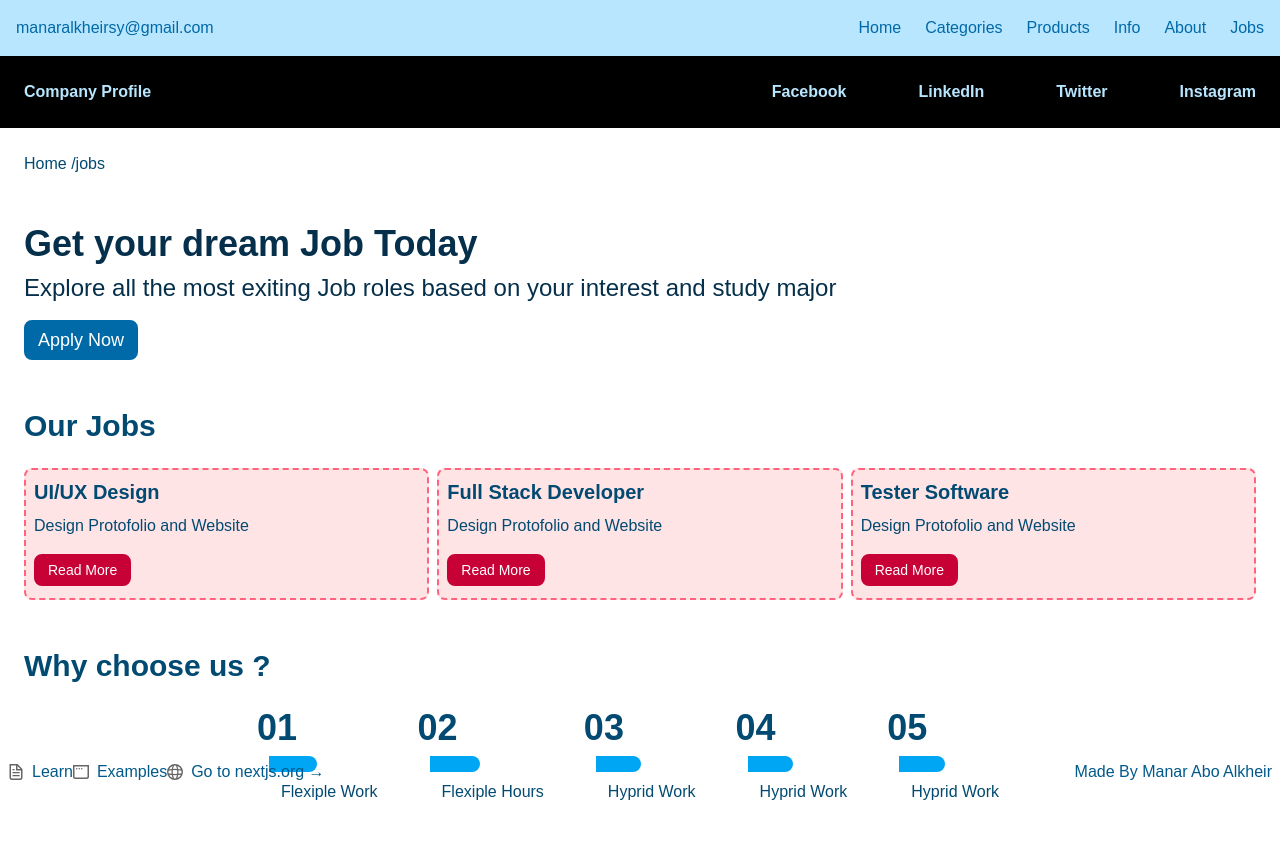
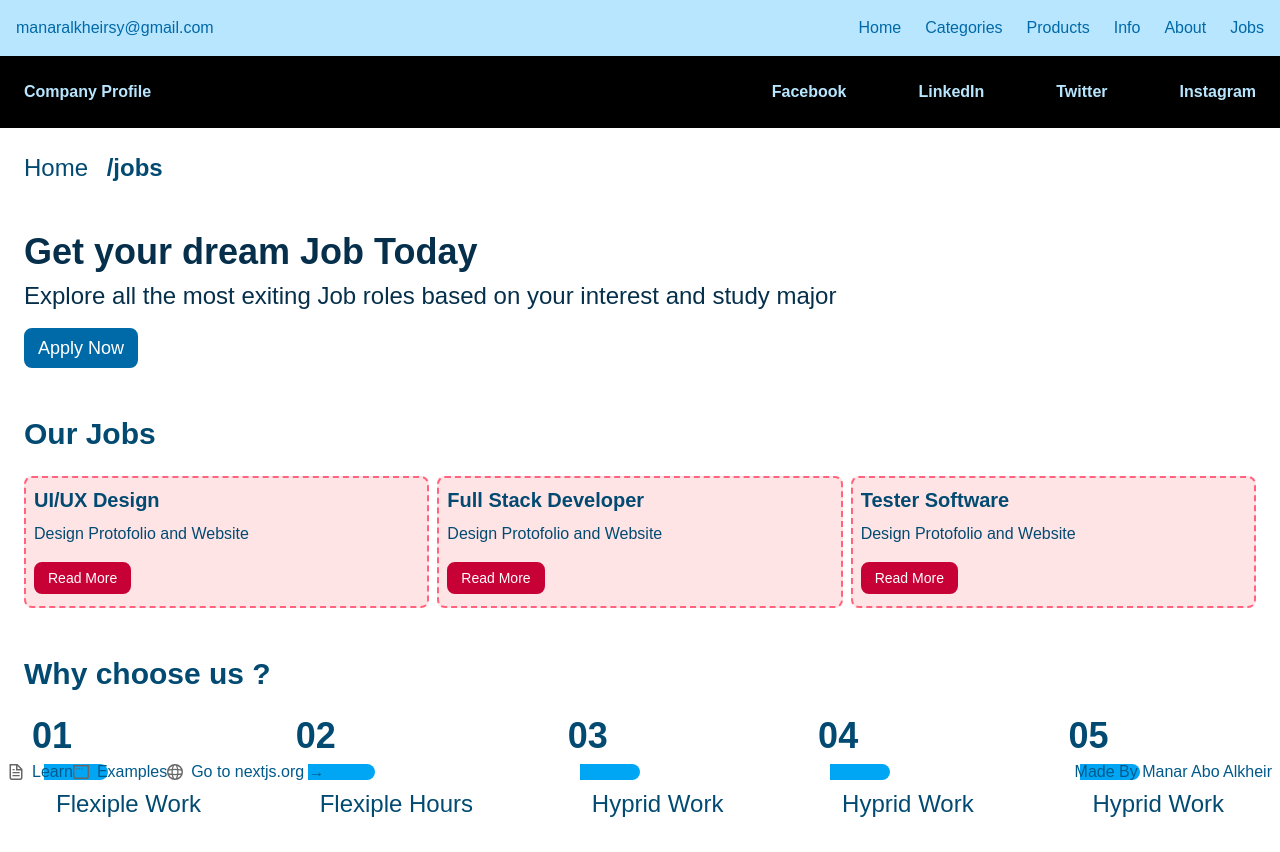
Before and after one commit to ENG9MANAR9SC/practice-react, a Next.js app: page /jobs in a window 1280 px wide. Built offline with nearby package versions, Linux system fonts and the light colour scheme.

Commit message:
fix issue styling

```diff
--- a/src/app/components/BreadCrumb/BreadCrumb.tsx
+++ b/src/app/components/BreadCrumb/BreadCrumb.tsx
@@ -11,7 +11,7 @@ function BreadCrumb () {
 
   const pathname = usePathname();
 
-  return <div style={myStyle} className="text-sky-900">Home  {pathname}</div>
+  return <div style={myStyle} className="text-sky-900 text-2xl px-4">Home <span className="text-sky-900 text-2xl font-bold mx-3">{pathname}</span> </div>
 
 }
 
--- a/src/app/jobs/page.tsx
+++ b/src/app/jobs/page.tsx
@@ -26,31 +26,31 @@ function jobs () {
         </div>
       </div>
       <h3 className="mb-6 font-bold text-3xl">Why choose us ?</h3>
-      <div className="flex gap-4 m-2 justify-center">
+      <div className="flex gap-4 m-2 justify-between">
         <div>
           <h4 className="text-4xl font-bold">01</h4>
           <div className="bg-sky-500 h-3 w-1/3 rounded-r-lg mx-3 py-2 my-2"></div>
-          <p className="px-6 ">Flexiple Work</p>
+          <p className="px-6 text-2xl">Flexiple Work</p>
         </div>
         <div>
           <h4 className="text-4xl font-bold">02</h4>
           <div className="bg-sky-500 h-3 w-1/3 rounded-r-lg mx-3 py-2 my-2"></div>
-          <p className="px-6 ">Flexiple Hours</p>
+          <p className="px-6 text-2xl">Flexiple Hours</p>
         </div>
         <div>
           <h4 className="text-4xl font-bold">03</h4>
           <div className="bg-sky-500 h-3 w-1/3 rounded-r-lg mx-3 py-2 my-2"></div>
-          <p className="px-6 ">Hyprid Work</p>
+          <p className="px-6 text-2xl">Hyprid Work</p>
         </div>
         <div>
           <h4 className="text-4xl font-bold">04</h4>
           <div className="bg-sky-500 h-3 w-1/3 rounded-r-lg mx-3 py-2 my-2"></div>
-          <p className="px-6 ">Hyprid Work</p>
+          <p className="px-6 text-2xl">Hyprid Work</p>
         </div>
         <div>
           <h4 className="text-4xl font-bold">05</h4>
           <div className="bg-sky-500 h-3 w-1/3 rounded-r-lg mx-3 py-2 my-2"></div>
-          <p className="px-6 ">Hyprid Work</p>
+          <p className="px-6 text-2xl">Hyprid Work</p>
         </div>
       </div>
     </div>
```
